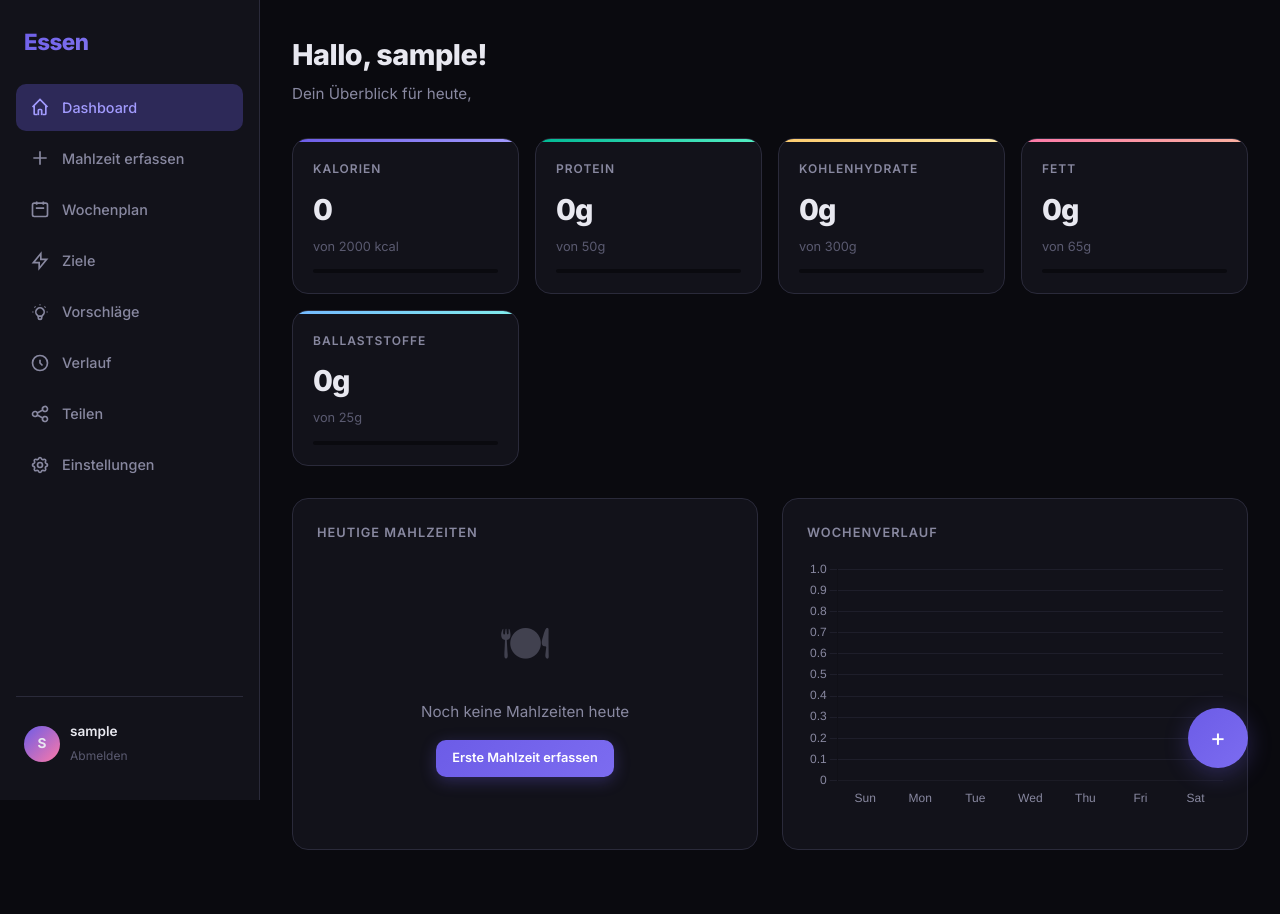
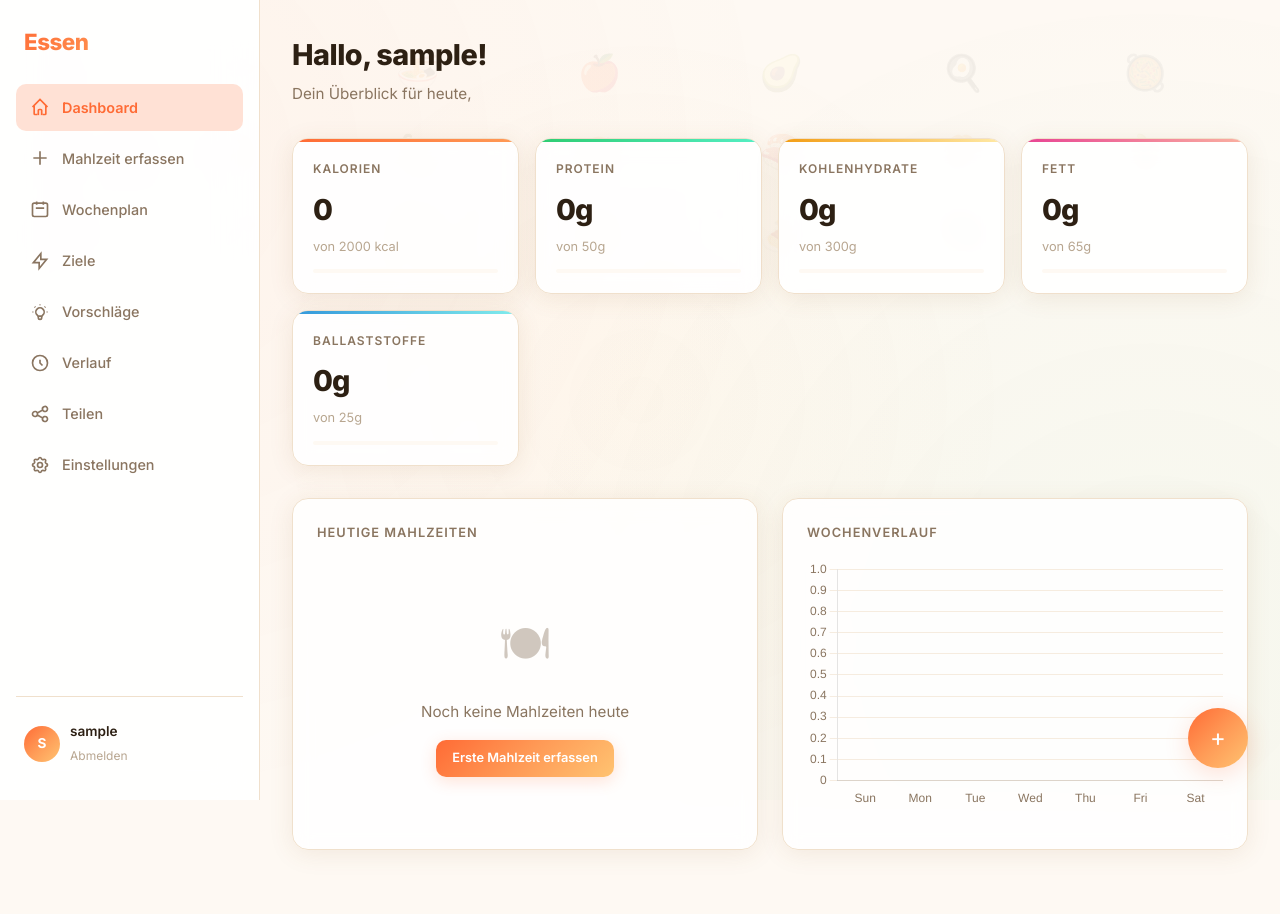
Before and after one commit to piskorekkevin-afk/essenstracker, a Flask app: page / in a window 1280 px wide. Run offline with Flask 3, Linux system fonts and the light colour scheme; the visitor is signed in with stand-in values (Sample User, id 1); data comes from the database, SQL or seed files in the repository; data that the repository does not hold is empty.

Commit message:
Redesign: cheerful warm theme with food background
- Switch from dark theme to warm, light color scheme (#fef9f3 background)
- Add food emoji pattern as subtle background decoration
- Use warm orange gradient (#ff6b35) as primary accent
- Add glassmorphism effects (backdrop-filter blur) to cards and sidebar
- Update chart colors to match new warm theme
- Add hover animations and soft shadows for friendly feel

https://claude.ai/code/session_017FwiPe7iHV2aD22hg9DaLN

```diff
--- a/static/style.css
+++ b/static/style.css
@@ -1,28 +1,31 @@
-/* ── EssenTracker Modern Design System ─────────────────────────── */
+/* ── EssenTracker Modern Cheerful Design System ─────────────────── */
 
 :root {
-    --bg: #0a0a0f;
-    --bg-card: #12121a;
-    --bg-card-hover: #1a1a25;
-    --bg-input: #1a1a25;
-    --border: #2a2a3a;
-    --text: #e8e8f0;
-    --text-muted: #8888a0;
-    --text-dim: #5a5a70;
-    --accent: #6c5ce7;
-    --accent-light: #a29bfe;
-    --accent-glow: rgba(108, 92, 231, 0.3);
-    --green: #00b894;
-    --green-glow: rgba(0, 184, 148, 0.3);
-    --red: #ff6b6b;
-    --red-glow: rgba(255, 107, 107, 0.3);
-    --orange: #fdcb6e;
-    --blue: #74b9ff;
-    --pink: #fd79a8;
+    --bg: #fef9f3;
+    --bg-card: #ffffff;
+    --bg-card-hover: #fff8f0;
+    --bg-input: #fdf6ee;
+    --border: #f0e0cc;
+    --text: #2d2013;
+    --text-muted: #8a7560;
+    --text-dim: #b8a690;
+    --accent: #ff6b35;
+    --accent-light: #ff8c5a;
+    --accent-glow: rgba(255, 107, 53, 0.2);
+    --green: #2ecc71;
+    --green-glow: rgba(46, 204, 113, 0.2);
+    --red: #e74c3c;
+    --red-glow: rgba(231, 76, 60, 0.2);
+    --orange: #f39c12;
+    --blue: #3498db;
+    --pink: #e84393;
+    --yellow: #f1c40f;
+    --warm-gradient: linear-gradient(135deg, #ff6b35, #ff9a56, #ffc371);
     --radius: 16px;
     --radius-sm: 10px;
     --radius-xs: 6px;
-    --shadow: 0 4px 24px rgba(0, 0, 0, 0.4);
+    --shadow: 0 4px 24px rgba(139, 90, 43, 0.1);
+    --shadow-hover: 0 8px 32px rgba(139, 90, 43, 0.15);
     --transition: all 0.3s cubic-bezier(0.4, 0, 0.2, 1);
 }
 
@@ -35,22 +38,60 @@ body {
     min-height: 100vh;
     line-height: 1.6;
     -webkit-font-smoothing: antialiased;
+    position: relative;
+}
+
+/* ── Food Background Pattern ─────────────────────────────────── */
+body::before {
+    content: '';
+    position: fixed;
+    inset: 0;
+    background-image:
+        radial-gradient(circle at 10% 20%, rgba(255, 107, 53, 0.04) 0%, transparent 50%),
+        radial-gradient(circle at 90% 80%, rgba(46, 204, 113, 0.04) 0%, transparent 50%),
+        radial-gradient(circle at 50% 50%, rgba(243, 156, 18, 0.03) 0%, transparent 50%);
+    z-index: 0;
+    pointer-events: none;
+}
+
+body::after {
+    content: '🍕 🥗 🍜 🍎 🥑 🍳 🥘 🍰 🥝 🍇 🌮 🍣 🥐 🫑 🍊 🥕 🍓 🧁 🍝 🥦';
+    position: fixed;
+    top: 0;
+    left: 0;
+    width: 100%;
+    height: 100%;
+    font-size: 2.2rem;
+    line-height: 5rem;
+    letter-spacing: 3rem;
+    word-spacing: 2rem;
+    white-space: break-spaces;
+    opacity: 0.06;
+    z-index: 0;
+    pointer-events: none;
+    overflow: hidden;
+    padding: 2rem;
 }
 
 /* ── Scrollbar ───────────────────────────────────────────────── */
 ::-webkit-scrollbar { width: 6px; }
 ::-webkit-scrollbar-track { background: var(--bg); }
 ::-webkit-scrollbar-thumb { background: var(--border); border-radius: 3px; }
+::-webkit-scrollbar-thumb:hover { background: var(--accent-light); }
 
 /* ── Layout ──────────────────────────────────────────────────── */
 .app-shell {
     display: flex;
     min-height: 100vh;
+    position: relative;
+    z-index: 1;
 }
 
 .sidebar {
     width: 260px;
-    background: var(--bg-card);
+    background: rgba(255, 255, 255, 0.92);
+    backdrop-filter: blur(20px);
+    -webkit-backdrop-filter: blur(20px);
     border-right: 1px solid var(--border);
     padding: 24px 16px;
     display: flex;
@@ -66,7 +107,7 @@ body {
 .sidebar-logo {
     font-size: 1.4rem;
     font-weight: 800;
-    background: linear-gradient(135deg, var(--accent), var(--accent-light));
+    background: var(--warm-gradient);
     -webkit-background-clip: text;
     -webkit-text-fill-color: transparent;
     padding: 0 8px 24px;
@@ -94,13 +135,14 @@ body {
 }
 
 .nav-link:hover {
-    background: var(--bg-card-hover);
+    background: rgba(255, 107, 53, 0.08);
     color: var(--text);
 }
 
 .nav-link.active {
     background: var(--accent-glow);
-    color: var(--accent-light);
+    color: var(--accent);
+    font-weight: 600;
 }
 
 .nav-link svg {
@@ -126,22 +168,25 @@ body {
     width: 36px;
     height: 36px;
     border-radius: 50%;
-    background: linear-gradient(135deg, var(--accent), var(--pink));
+    background: var(--warm-gradient);
     display: flex;
     align-items: center;
     justify-content: center;
     font-weight: 700;
     font-size: 0.85rem;
+    color: white;
     flex-shrink: 0;
 }
 
-.user-name { font-size: 0.85rem; font-weight: 600; }
+.user-name { font-size: 0.85rem; font-weight: 600; color: var(--text); }
 
 .main-content {
     flex: 1;
     margin-left: 260px;
     padding: 32px;
     max-width: 1200px;
+    position: relative;
+    z-index: 1;
 }
 
 /* ── Mobile Nav ──────────────────────────────────────────────── */
@@ -193,6 +240,7 @@ body {
     font-size: 1.8rem;
     font-weight: 800;
     letter-spacing: -0.5px;
+    color: var(--text);
 }
 
 .page-subtitle {
@@ -203,15 +251,19 @@ body {
 
 /* ── Cards ───────────────────────────────────────────────────── */
 .card {
-    background: var(--bg-card);
+    background: rgba(255, 255, 255, 0.85);
+    backdrop-filter: blur(10px);
+    -webkit-backdrop-filter: blur(10px);
     border: 1px solid var(--border);
     border-radius: var(--radius);
     padding: 24px;
     transition: var(--transition);
+    box-shadow: var(--shadow);
 }
 
 .card:hover {
-    border-color: rgba(108, 92, 231, 0.3);
+    border-color: rgba(255, 107, 53, 0.3);
+    box-shadow: var(--shadow-hover);
 }
 
 .card-title {
@@ -232,12 +284,20 @@ body {
 }
 
 .stat-card {
-    background: var(--bg-card);
+    background: rgba(255, 255, 255, 0.9);
+    backdrop-filter: blur(10px);
     border: 1px solid var(--border);
     border-radius: var(--radius);
     padding: 20px;
     position: relative;
     overflow: hidden;
+    box-shadow: var(--shadow);
+    transition: var(--transition);
+}
+
+.stat-card:hover {
+    transform: translateY(-2px);
+    box-shadow: var(--shadow-hover);
 }
 
 .stat-card::before {
@@ -249,11 +309,11 @@ body {
     height: 3px;
 }
 
-.stat-card.calories::before { background: linear-gradient(90deg, var(--accent), var(--accent-light)); }
-.stat-card.protein::before { background: linear-gradient(90deg, var(--green), #55efc4); }
-.stat-card.carbs::before { background: linear-gradient(90deg, var(--orange), #ffeaa7); }
-.stat-card.fat::before { background: linear-gradient(90deg, var(--pink), #fab1a0); }
-.stat-card.fiber::before { background: linear-gradient(90deg, var(--blue), #81ecec); }
+.stat-card.calories::before { background: linear-gradient(90deg, #ff6b35, #ff9a56); }
+.stat-card.protein::before { background: linear-gradient(90deg, #2ecc71, #55efc4); }
+.stat-card.carbs::before { background: linear-gradient(90deg, #f39c12, #ffeaa7); }
+.stat-card.fat::before { background: linear-gradient(90deg, #e84393, #fab1a0); }
+.stat-card.fiber::before { background: linear-gradient(90deg, #3498db, #81ecec); }
 
 .stat-label {
     font-size: 0.75rem;
@@ -268,6 +328,7 @@ body {
     font-size: 1.8rem;
     font-weight: 800;
     letter-spacing: -1px;
+    color: var(--text);
 }
 
 .stat-limit {
@@ -290,11 +351,11 @@ body {
     transition: width 0.8s cubic-bezier(0.4, 0, 0.2, 1);
 }
 
-.stat-card.calories .stat-bar-fill { background: linear-gradient(90deg, var(--accent), var(--accent-light)); }
-.stat-card.protein .stat-bar-fill { background: linear-gradient(90deg, var(--green), #55efc4); }
-.stat-card.carbs .stat-bar-fill { background: linear-gradient(90deg, var(--orange), #ffeaa7); }
-.stat-card.fat .stat-bar-fill { background: linear-gradient(90deg, var(--pink), #fab1a0); }
-.stat-card.fiber .stat-bar-fill { background: linear-gradient(90deg, var(--blue), #81ecec); }
+.stat-card.calories .stat-bar-fill { background: linear-gradient(90deg, #ff6b35, #ff9a56); }
+.stat-card.protein .stat-bar-fill { background: linear-gradient(90deg, #2ecc71, #55efc4); }
+.stat-card.carbs .stat-bar-fill { background: linear-gradient(90deg, #f39c12, #ffeaa7); }
+.stat-card.fat .stat-bar-fill { background: linear-gradient(90deg, #e84393, #fab1a0); }
+.stat-card.fiber .stat-bar-fill { background: linear-gradient(90deg, #3498db, #81ecec); }
 
 .stat-bar-fill.over { background: linear-gradient(90deg, var(--red), #fab1a0) !important; }
 
@@ -402,14 +467,14 @@ body {
 }
 
 .btn-primary {
-    background: linear-gradient(135deg, var(--accent), #7c6cf0);
+    background: var(--warm-gradient);
     color: white;
     box-shadow: 0 4px 16px var(--accent-glow);
 }
 
 .btn-primary:hover {
     transform: translateY(-2px);
-    box-shadow: 0 6px 24px var(--accent-glow);
+    box-shadow: 0 6px 24px rgba(255, 107, 53, 0.35);
 }
 
 .btn-secondary {
@@ -465,7 +530,7 @@ body {
     width: 60px;
     height: 60px;
     border-radius: 50%;
-    background: linear-gradient(135deg, var(--accent), #7c6cf0);
+    background: var(--warm-gradient);
     color: white;
     border: none;
     cursor: pointer;
--- a/templates/dashboard.html
+++ b/templates/dashboard.html
@@ -145,8 +145,8 @@ new Chart(document.getElementById('weekChart'), {
             {
                 label: 'Kalorien',
                 data: weekData.map(d => d.calories),
-                backgroundColor: 'rgba(108, 92, 231, 0.6)',
-                borderColor: 'rgba(108, 92, 231, 1)',
+                backgroundColor: 'rgba(255, 107, 53, 0.5)',
+                borderColor: 'rgba(255, 107, 53, 1)',
                 borderWidth: 1,
                 borderRadius: 6,
             }
@@ -161,12 +161,12 @@ new Chart(document.getElementById('weekChart'), {
         scales: {
             y: {
                 beginAtZero: true,
-                grid: { color: 'rgba(42,42,58,0.5)' },
-                ticks: { color: '#8888a0' }
+                grid: { color: 'rgba(240, 224, 204, 0.6)' },
+                ticks: { color: '#8a7560' }
             },
             x: {
                 grid: { display: false },
-                ticks: { color: '#8888a0' }
+                ticks: { color: '#8a7560' }
             }
         }
     }
```
Also changed, not shown: other parts of static/style.css (+67 -31 lines).
